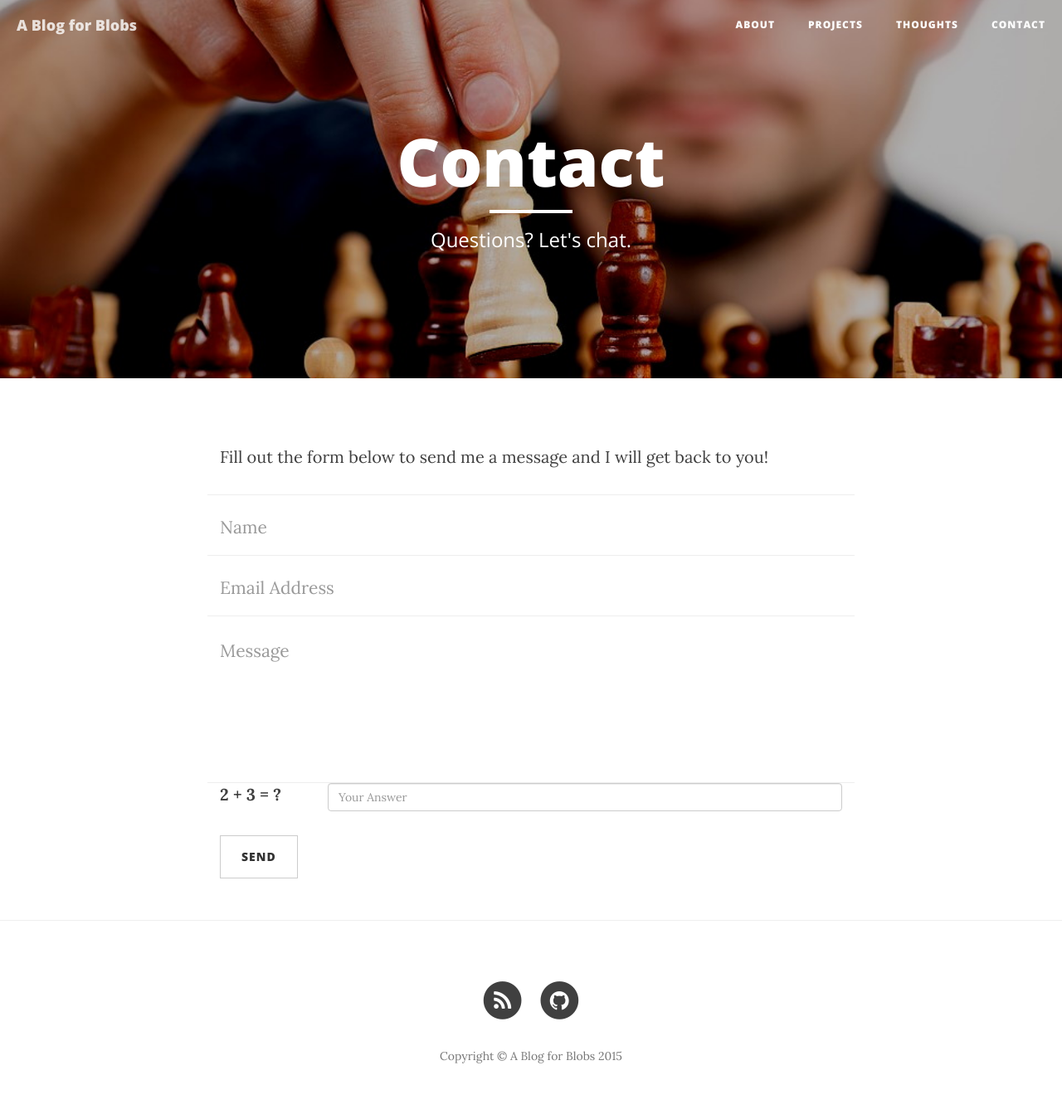
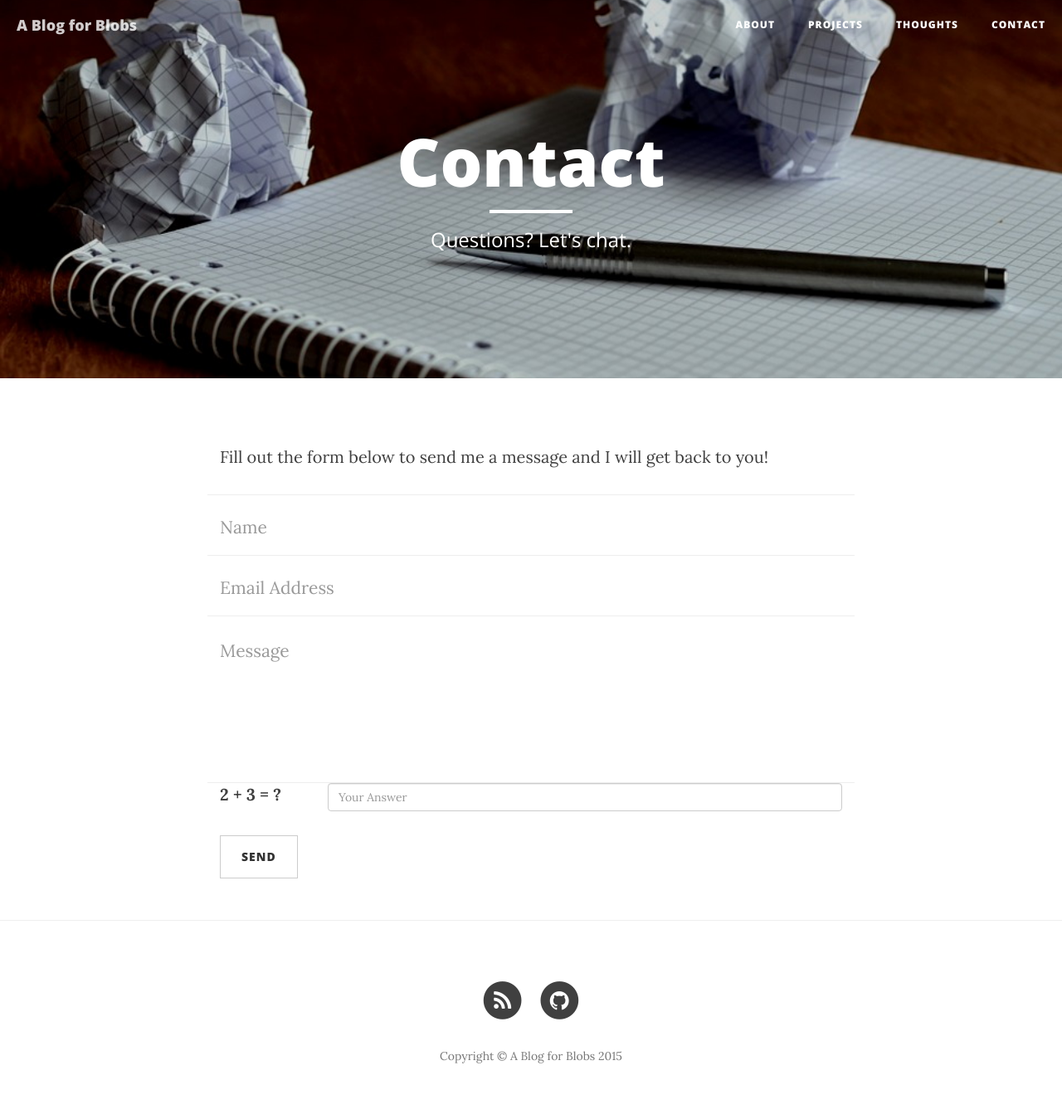
Before and after one commit to sschadwick/jklBlog, a Jekyll site: the page built from contact/index.html, in a window 1280 px wide. Shown: the whole page at 83% size. Built offline with Jekyll 4.4.1, drawn with Linux system fonts in a browser that asks for light colours; nearby versions of some CDN libraries.

Commit message:
updated contact img

```diff
--- a/contact/index.html
+++ b/contact/index.html
@@ -2,7 +2,7 @@
 layout: page
 title: Contact
 description: "Questions? Let's chat."
-header-img: "img/the-strategy-1080527_960_720.jpg"
+header-img: "img/notes-514998_960_720.jpg"
 ---
 
 <p>Fill out the form below to send me a message and I will get back to you!</p>
```
Also changed, not shown: img/notes-514998_960_720.jpg (added), img/the-strategy-1080527_960_720.jpg (deleted).
